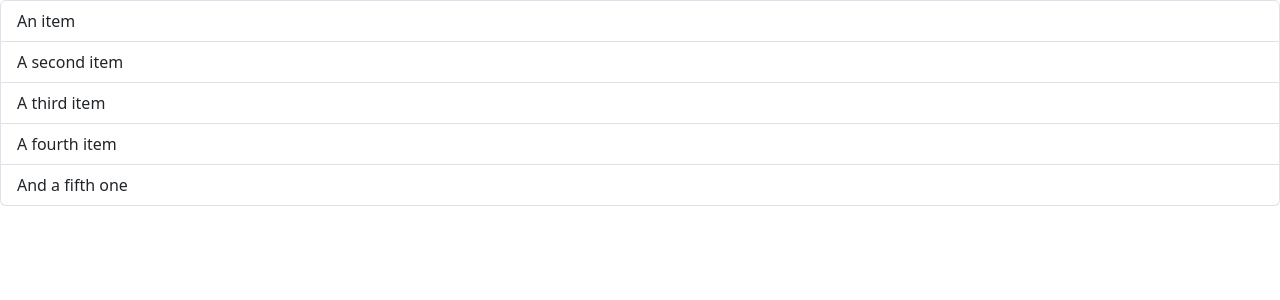
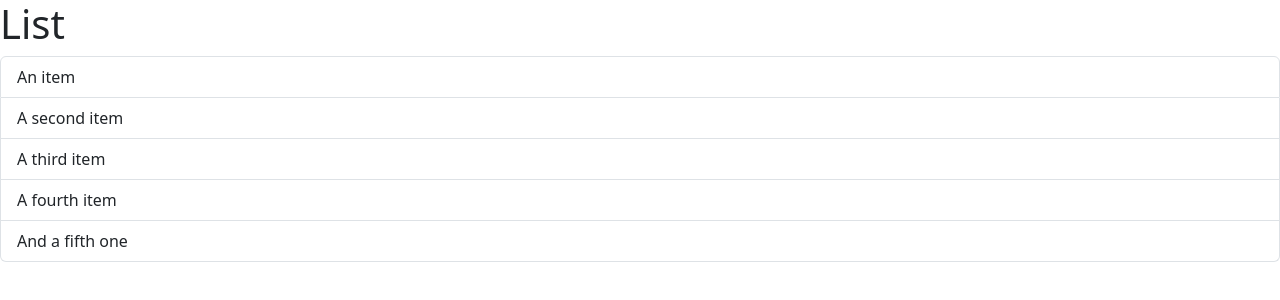
Before and after one commit to hugoretail/React-Tutorial, a React (Vite) app in the folder react-tutorial/: page / in a window 1280 px wide. Shown: the top 300 px of the page. Built offline with nearby package versions, Linux system fonts and the light colour scheme.

Commit message:
framgents: done

```diff
--- a/react-tutorial/src/components/ListGroup.tsx
+++ b/react-tutorial/src/components/ListGroup.tsx
@@ -1,5 +1,9 @@
+import { Fragment } from "react";
+
 function ListGroup() {
   return (
+    <div>
+        <h1>List</h1>
         <ul className="list-group">
           <li className="list-group-item">An item</li>
           <li className="list-group-item">A second item</li>
@@ -7,6 +11,7 @@ function ListGroup() {
           <li className="list-group-item">A fourth item</li>
           <li className="list-group-item">And a fifth one</li>
         </ul>
+    </div>
   );
 }
 
```
Lines whose indentation alone changed are shown as unchanged.
